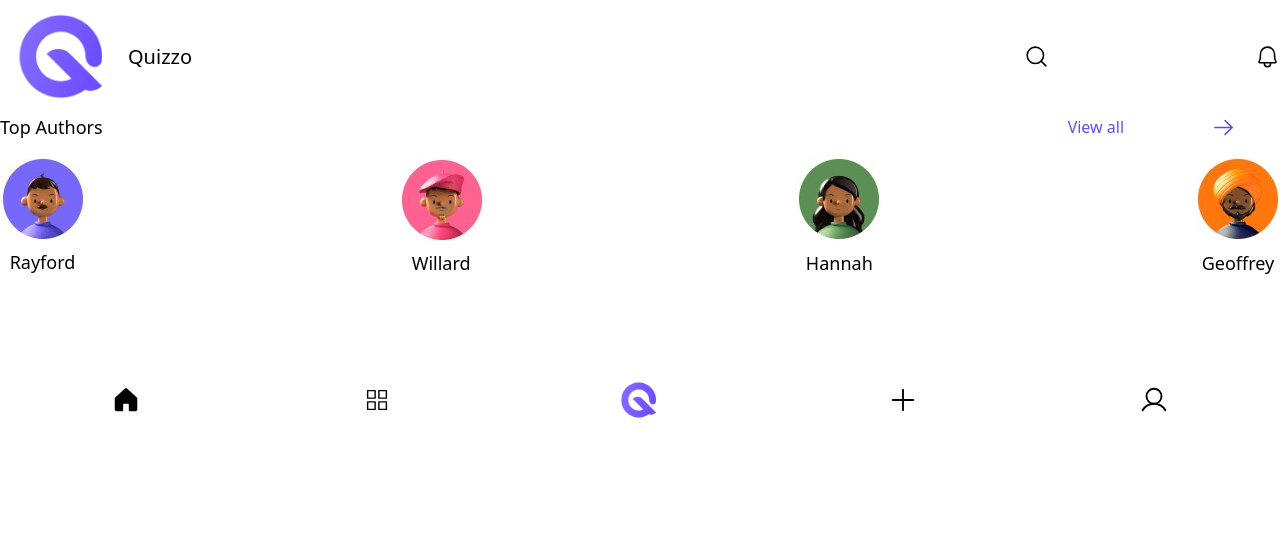
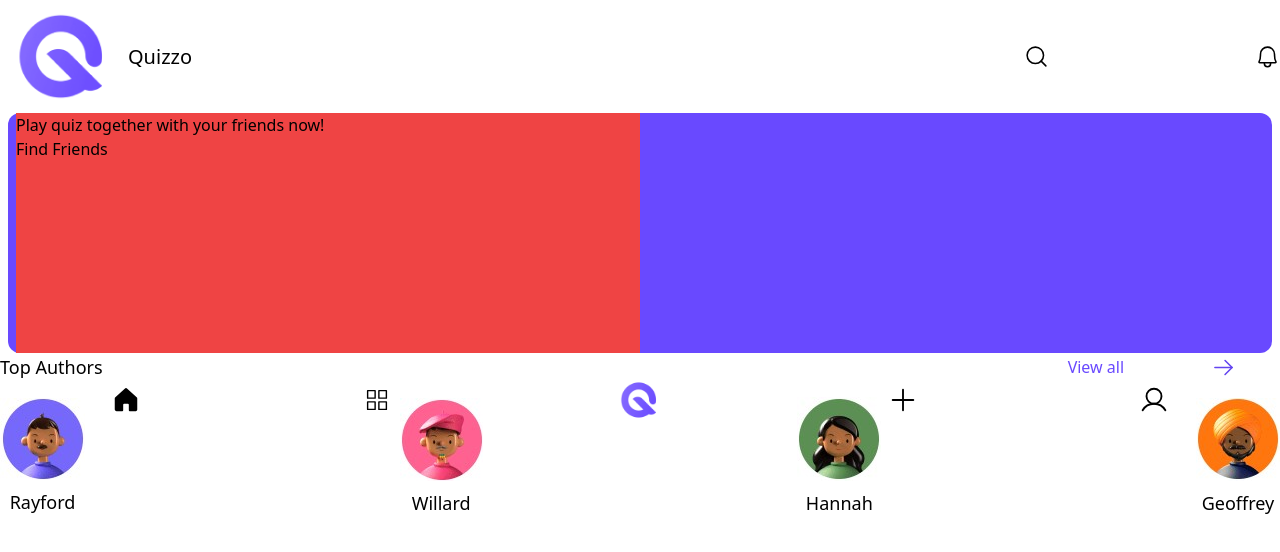
Before and after one commit to smartcollins/quizzico, a React (Create React App) app: page /home in a window 1280 px wide. Shown: the top 552 px of the page. Built offline with nearby package versions, Linux system fonts and the light colour scheme.

Commit message:
modified Play

```diff
--- a/src/components/Play.jsx
+++ b/src/components/Play.jsx
@@ -4,8 +4,10 @@ import React from 'react';
 const Play = ()=>{
     return(
         <div className='bg-[#6949ff] h-[30vh] rounded-xl px-2 mx-2'>
-            <p>Play quiz together with your friends now!</p>
-            <button>Find Friends</button>
+            <div className='bg-red-500 w-2/4 h-full'>
+                <p>Play quiz together with your friends now!</p>
+                <button>Find Friends</button>
+            </div>
         </div>
     )
 }
--- a/src/pages/Home.jsx
+++ b/src/pages/Home.jsx
@@ -2,14 +2,14 @@ import React from 'react';
 import Authors from '../components/Authors';
 import BtmNavbar from '../components/BtmNavbar';
 import Navbar from '../components/Navbar';
-// import Play from '../components/Play';
+import Play from '../components/Play';
 
 
 const Home = ()=>{
     return(
         <div>
             <Navbar/>
-            {/* <Play/> */}
+            <Play/>
             <Authors/>
             <BtmNavbar/>
         </div>
```
